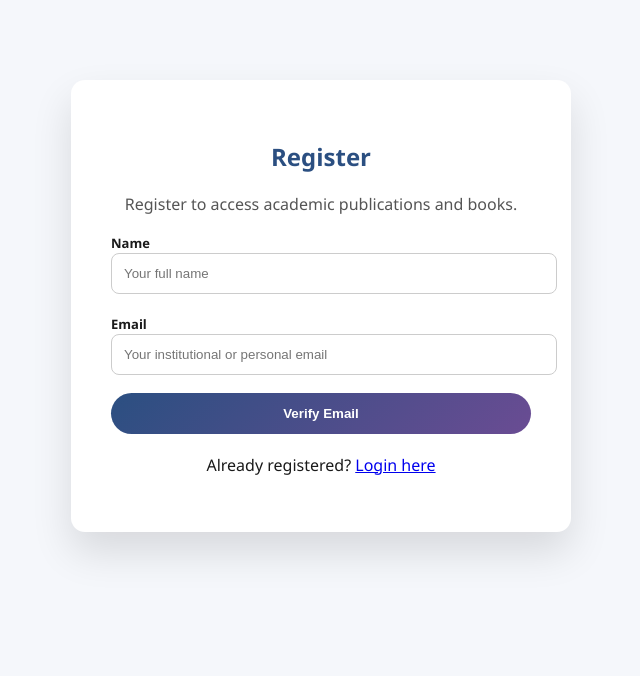
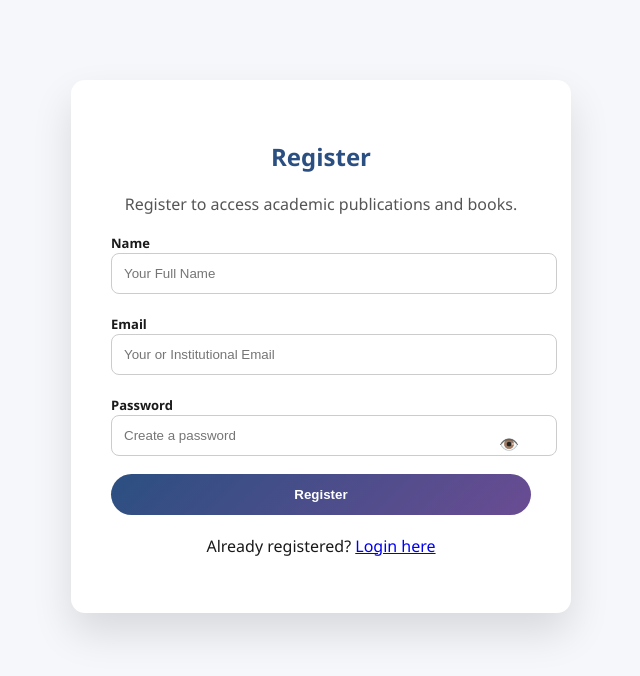
Before and after one commit to Priyankush123/Dr_AmbaPandey_Portfolio, a Django app: page /register/ in a window 1280 px wide. Shown: the part 61-737 px from the top of the page, without its empty margins (319-959 px from the left). Run offline with Django 5.2, Linux system fonts and the light colour scheme.

Commit message:
Changes of Login and Register

```diff
--- a/core/templates/register.html
+++ b/core/templates/register.html
@@ -1,16 +1,19 @@
 {% load static %}
-<!DOCTYPE html>
+<!doctype html>
 <html lang="en">
   <head>
-    <meta charset="UTF-8">
-    <meta name="viewport" content="width=device-width, initial-scale=1.0">
+    <meta charset="UTF-8" />
+    <meta name="viewport" content="width=device-width, initial-scale=1.0" />
     <title>Register | Amba Pande</title>
-    <link rel="icon" type="images/logo.webp" href="{% static 'images/logo.webp' %}">
-    <link rel="stylesheet" href="{% static 'css/style.css' %}">
+    <link
+      rel="icon"
+      type="images/logo.webp"
+      href="{% static 'images/logo.webp' %}"
+    />
+    <link rel="stylesheet" href="{% static 'css/style.css' %}" />
   </head>
 
   <body class="auth-page">
-
     <header class="header auth-header">
       <div class="header-left">
         <div class="dot"></div>
@@ -26,52 +29,24 @@
       </p>
 
       <form class="auth-form" id="registerForm">
+        <label>Name</label>
+        <input type="text" id="name" placeholder="Your Full Name" required />
 
-        <!-- NAME -->
-        <label for="name">Name</label>
+        <label>Email</label>
+        <input type="email" id="email" placeholder="Your or Institutional Email"required />
+
+        <label>Password</label>
+        <div class="password-wrapper">
           <input
-            type="text"
-            id="name"
-            placeholder="Your full name"
+            type="password"
+            id="password"
+            placeholder="Create a password"
             required
-        >
-
-        <!-- EMAIL -->
-        <label for="email">Email</label>
-        <input
-            type="email"
-            id="email"
-            placeholder="Your institutional or personal email"
-            required
-        >
-
-        <!-- SEND OTP -->
-        <button
-            type="button"
-            id="sendOtpBtn"
-            class="primary-btn"
-        >
-            Verify Email
-        </button>
-
-        <!-- OTP SECTION -->
-        <div id="otpSection" class="otp-section" style="display:none;">
-            <label for="otp">Enter OTP</label>
-            <input
-                type="text"
-                id="otp"
-                placeholder="6-digit OTP"
-            >
-
-            <button
-                type="button"
-                id="registerBtn"
-                class="primary-btn"
-            >
-                Complete Registration
-            </button>
+          />
+          <span class="toggle-password" data-target="password">👁️</span>
         </div>
 
+        <button type="button" id="registerBtn">Register</button>
       </form>
 
       <p class="auth-switch">
@@ -82,6 +57,5 @@
 
     <!-- ================= JS ================= -->
     <script src="{% static 'js/script.js' %}"></script>
-
   </body>
 </html>
--- a/core/urls.py
+++ b/core/urls.py
@@ -4,21 +4,17 @@ from django.conf import settings
 from django.conf.urls.static import static
 
 urlpatterns = [
-
     # ==========================
     # PUBLIC PAGES
     # ==========================
     path("", views.home, name="home"),
+
     path("register/", views.register_view, name="register"),
     path("login/", views.login_view, name="login"),
-    path("logout/", views.logout_view, name="logout"),
 
-    # ==========================
-    # AUTH / OTP APIs
-    # ==========================
-    path("api/send-otp/", views.send_otp, name="send_otp"),
-    path("api/verify-register/", views.verify_otp_and_register, name="verify_register"),
-    path("api/login-user/", views.login_user, name="login_user"),
+    path("api/register/", views.register_user),
+    path("api/login/", views.login_user),
+    path("logout/", views.logout_view),
 
 
     # ==========================
--- a/core/views.py
+++ b/core/views.py
@@ -1,6 +1,6 @@
 from django.shortcuts import render, redirect, get_object_or_404
 from django.http import JsonResponse, FileResponse
-from django.views.decorators.csrf import csrf_exempt
+from django.views.decorators.csrf import csrf_exempt, csrf_protect
 from django.core.mail import send_mail
 from django.conf import settings
 from django.utils import timezone
@@ -18,9 +18,65 @@ from .models import GalleryEvent, GalleryImage
 from django.forms import modelformset_factory
 from django.contrib.auth.models import User
 from django.http import HttpResponse
-import resend
 from django.utils.timezone import now
+from django.contrib.auth import authenticate, login, logout
 
+
+
+def register_view(request):
+    return render(request, "register.html")
+
+
+@csrf_protect
+def register_user(request):
+    if request.method != "POST":
+        return JsonResponse({"status": "invalid_method"}, status=405)
+
+    name = request.POST.get("name")
+    email = request.POST.get("email")
+    password = request.POST.get("password")
+
+    if not all([name, email, password]):
+        return JsonResponse({"status": "missing_fields"}, status=400)
+
+    if User.objects.filter(username=email).exists():
+        return JsonResponse({"status": "user_exists"}, status=409)
+
+    user = User.objects.create_user(
+        username=email,
+        email=email,
+        password=password,
+        first_name=name,
+    )
+
+    login(request, user)
+    return JsonResponse({"status": "registered"})
+
+
+def login_view(request):
+    return render(request, "login.html")
+
+
+@csrf_protect
+def login_user(request):
+    if request.method != "POST":
+        return JsonResponse({"status": "invalid_method"}, status=405)
+
+    email = request.POST.get("email")
+    password = request.POST.get("password")
+
+    user = authenticate(request, username=email, password=password)
+
+    if user is None:
+        return JsonResponse({"status": "invalid_credentials"}, status=401)
+
+    login(request, user)
+    return JsonResponse({"status": "logged_in"})
+
+
+def logout_view(request):
+    logout(request)
+    return redirect("/")
 # ==========================
 # HELPERS
 # ==========================
@@ -133,145 +189,14 @@ def api_blog_detail(request, blog_id):
     })
 
 
-
-def register_view(request):
-    return render(request, "register.html")
-
-
-def login_view(request):
-    return render(request, "login.html")
-
-
-def logout_view(request):
-    request.session.flush()
-    return redirect("home")
-
-# ==========================
-# OTP REGISTRATION
-# ==========================
-
-@csrf_exempt
-def send_otp(request):
-    if request.method != "POST":
-        return JsonResponse({"status": "invalid_method"}, status=405)
-
-    email = request.POST.get("email")
-    if not email:
-        return JsonResponse({"status": "email_missing"}, status=400)
-
-    visitor, _ = Visitor.objects.get_or_create(email=email)
-
-    if visitor.is_verified:
-        return JsonResponse({"status": "already_registered"})
-
-    # Generate OTP
-    otp = str(random.randint(100000, 999999))
-    visitor.otp = otp
-    visitor.save()
-
-    # 🚨 Email is OPTIONAL – must not crash server
-    if resend and settings.RESEND_API_KEY:
-        try:
-            resend.api_key = settings.RESEND_API_KEY
-
-            resend.Emails.send({
-                "from": "onboarding@resend.dev",
-                "to": email,
-                "subject": "Your OTP – Dr. Amba Pande",
-                "html": f"<p>Your OTP is <strong>{otp}</strong></p>",
-            })
-
-            print(f"✅ OTP email sent to {email}")
-
-        except Exception as e:
-            # Log error but DO NOT fail request
-            print("❌ Resend email failed:", str(e))
-
-    else:
-        print("⚠️ Resend not configured. OTP:", otp)
-
-    return JsonResponse({"status": "otp_sent"})
-
-@csrf_exempt
-def verify_otp_and_register(request):
-    if request.method != "POST":
-        return JsonResponse({"status": "invalid_method"})
-
-    name = request.POST.get("name")
-    email = request.POST.get("email")
-    otp = request.POST.get("otp")
-
-    if not all([name, email, otp]):
-        return JsonResponse({"status": "missing_fields"})
-
-    try:
-        visitor = Visitor.objects.get(email=email)
-    except Visitor.DoesNotExist:
-        return JsonResponse({"status": "email_not_found"})
-
-    if visitor.otp != otp:
-        return JsonResponse({"status": "wrong_otp"})
-
-    visitor.name = name
-    visitor.is_verified = True
-    visitor.otp = None
-    visitor.save()
-
-    return JsonResponse({"status": "verified"})
-
-# ==========================
-# LOGIN
-# ==========================
-@csrf_exempt
-def login_user(request):
-    if request.method != "POST":
-        return JsonResponse({"status": "invalid_method"})
-
-    email = request.POST.get("email")
-    name = request.POST.get("name")
-
-    if not email or not name:
-        return JsonResponse({"status": "missing_fields"})
-
-    try:
-        visitor = Visitor.objects.get(email=email, is_verified=True)
-    except Visitor.DoesNotExist:
-        return JsonResponse({"status": "not_registered"})
-
-    # 🔒 BLOCK CHECK
-    if visitor.blocked_until and visitor.blocked_until > timezone.now():
-        return JsonResponse({
-            "status": "temporarily_blocked",
-            "blocked_until": visitor.blocked_until.isoformat()
-        })
-
-    # Update last login
-    visitor.last_login = timezone.now()
-    visitor.save()
-
-    # SESSION
-    request.session["visitor_id"] = visitor.id
-    request.session["visitor_email"] = visitor.email
-    request.session["visitor_name"] = visitor.name
-    request.session["is_admin"] = (visitor.email == settings.ADMIN_EMAIL)
-
-    return JsonResponse({"status": "logged_in"})
-
-
 # ==========================
 # PDF VIEW (PROTECTED)
 # ==========================
+from django.contrib.auth.decorators import login_required
+
+@login_required
 def view_pdf(request, paper_id):
-    if not is_logged_in(request):
-        return redirect("login")
-
     paper = get_object_or_404(Paper, id=paper_id)
-
-    AccessLog.objects.create(
-        visitor_id=request.session["visitor_id"],
-        paper=paper
-    )
-
     return redirect(paper.pdf.url)
 
 # ==========================
--- a/requirements.txt
+++ b/requirements.txt
@@ -6,4 +6,3 @@ dj-database-url
 psycopg2-binary
 cloudinary
 django-cloudinary-storage
-resend>=0.6.0
--- a/static/css/style.css
+++ b/static/css/style.css
@@ -257,6 +257,24 @@ footer {
 .auth-form label {
   font-weight: 600;
   font-size: 13px;
+}
+.password-wrapper {
+  position: relative;
+}
+
+.password-wrapper input {
+  width: 100%;
+  padding-right: 40px;
+}
+
+.toggle-password {
+  position: absolute;
+  right: 12px;
+  top: 50%;
+  transform: translateY(-50%);
+  cursor: pointer;
+  user-select: none;
+  font-size: 16px;
 }
 
 .auth-form input {
--- a/static/js/script.js
+++ b/static/js/script.js
@@ -21,13 +21,30 @@ document.addEventListener("DOMContentLoaded", function () {
       });
     });
   }
+  /* =========================
+   PASSWORD SHOW / HIDE
+========================= */
+  document.querySelectorAll(".toggle-password").forEach((toggle) => {
+    toggle.addEventListener("click", () => {
+      const inputId = toggle.getAttribute("data-target");
+      const input = document.getElementById(inputId);
+
+      if (!input) return;
+
+      if (input.type === "password") {
+        input.type = "text";
+        toggle.textContent = "🙈";
+      } else {
+        input.type = "password";
+        toggle.textContent = "👁️";
+      }
+    });
+  });
 
   /* =========================
-     REGISTER PAGE – OTP FLOW
+     REGISTER PAGE
   ========================== */
-  const sendOtpBtn = document.getElementById("sendOtpBtn");
   const registerBtn = document.getElementById("registerBtn");
-  const otpSection = document.getElementById("otpSection");
   function getCookie(name) {
     let cookieValue = null;
 
@@ -47,81 +64,28 @@ document.addEventListener("DOMContentLoaded", function () {
     return cookieValue;
   }
 
-  // SEND OTP
-  if (sendOtpBtn) {
-    sendOtpBtn.addEventListener("click", () => {
-      const email = document.getElementById("email")?.value.trim();
+  // VERIFY OTP & REGISTER
+  if (registerBtn) {
+    registerBtn.addEventListener("click", () => {
+      const name = document.getElementById("name").value.trim();
+      const email = document.getElementById("email").value.trim();
+      const password = document.getElementById("password").value.trim();
 
-      if (!email) {
-        alert("Please enter your email first");
-        return;
-      }
-
-      const data = new FormData();
-      data.append("email", email);
-
-      fetch("/api/send-otp/", {
+      fetch("/api/register/", {
         method: "POST",
-        body: new URLSearchParams({
-          email: email,
-        }),
+        headers: {
+          "X-CSRFToken": getCookie("csrftoken"),
+        },
+        body: new URLSearchParams({ name, email, password }),
       })
         .then((res) => res.json())
         .then((res) => {
-          console.log("OTP RESPONSE:", res);
-
-          if (res.status === "otp_sent") {
-            alert("OTP has been sent to your email");
-            otpSection.style.display = "block";
-          } else if (res.status === "rate_limited") {
-            alert("Please wait 60 seconds before requesting another OTP.");
-          } else if (res.status === "already_registered") {
-            alert("This email is already registered. Please login.");
-            window.location.href = "/login/";
+          if (res.status === "registered") {
+            alert("Registration successful");
+            window.location.href = "/";
           } else {
-            alert("Failed to send OTP. Please try again.");
+            alert("Registration failed");
           }
-        })
-        .catch(() => {
-          alert("Server error while sending OTP");
-        });
-    });
-  }
-
-  // VERIFY OTP & REGISTER
-  if (registerBtn) {
-    registerBtn.addEventListener("click", () => {
-      const name = document.getElementById("name")?.value.trim();
-      const email = document.getElementById("email")?.value.trim();
-      const otp = document.getElementById("otp")?.value.trim();
-
-      if (!name || !email || !otp) {
-        alert("Please fill all fields");
-        return;
-      }
-
-      const data = new FormData();
-      data.append("name", name);
-      data.append("email", email);
-      data.append("otp", otp);
-
-      fetch("/api/verify-register/", {
-        method: "POST",
-        body: data,
-      })
-        .then((res) => res.json())
-        .then((res) => {
-          if (res.status === "verified") {
-            alert("Registration successful. Please login.");
-            window.location.href = "/login/";
-          } else if (res.status === "wrong_otp") {
-            alert("Incorrect OTP. Please try again.");
-          } else {
-            alert("Registration failed. Please retry.");
-          }
-        })
-        .catch(() => {
-          alert("Server error during registration");
         });
     });
   }
@@ -133,43 +97,27 @@ document.addEventListener("DOMContentLoaded", function () {
 
   if (loginBtn) {
     loginBtn.addEventListener("click", () => {
-      const name = document.getElementById("loginName")?.value.trim();
-      const email = document.getElementById("loginEmail")?.value.trim();
+      const email = document.getElementById("loginEmail").value.trim();
+      const password = document.getElementById("loginPassword").value.trim();
 
-      if (!name || !email) {
-        alert("Please fill all fields");
-        return;
-      }
-
-      const data = new FormData();
-      data.append("name", name);
-      data.append("email", email);
-
-      fetch("/api/login-user/", {
+      fetch("/api/login/", {
         method: "POST",
-        body: data,
+        headers: {
+          "X-CSRFToken": getCookie("csrftoken"),
+        },
+        body: new URLSearchParams({ email, password }),
       })
         .then((res) => res.json())
         .then((res) => {
           if (res.status === "logged_in") {
-            alert("Login successful");
             window.location.href = "/";
-          } else if (res.status === "temporarily_blocked") {
-            alert(
-              "Your account is temporarily blocked. Please try again later.",
-            );
-          } else if (res.status === "not_registered") {
-            alert("Email not registered or not verified");
           } else {
-            alert("Login failed");
+            alert("Invalid credentials");
           }
-        })
-
-        .catch(() => {
-          alert("Server error during login");
         });
     });
   }
+
   /* =========================
    TIMELINE SCROLL ANIMATION
 ========================= */
```
Also changed, not shown: core/templates/login.html (+24 -22 lines). Lines whose indentation alone changed are shown as unchanged.
